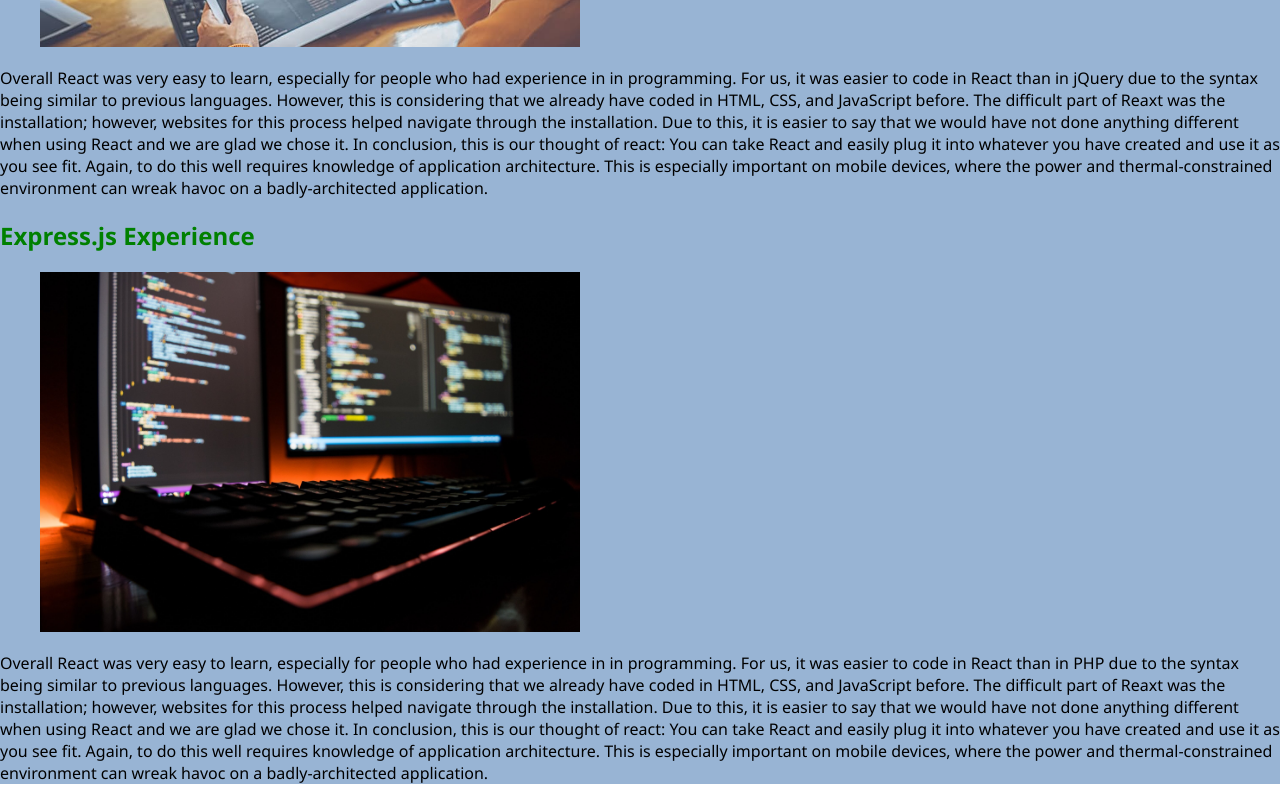
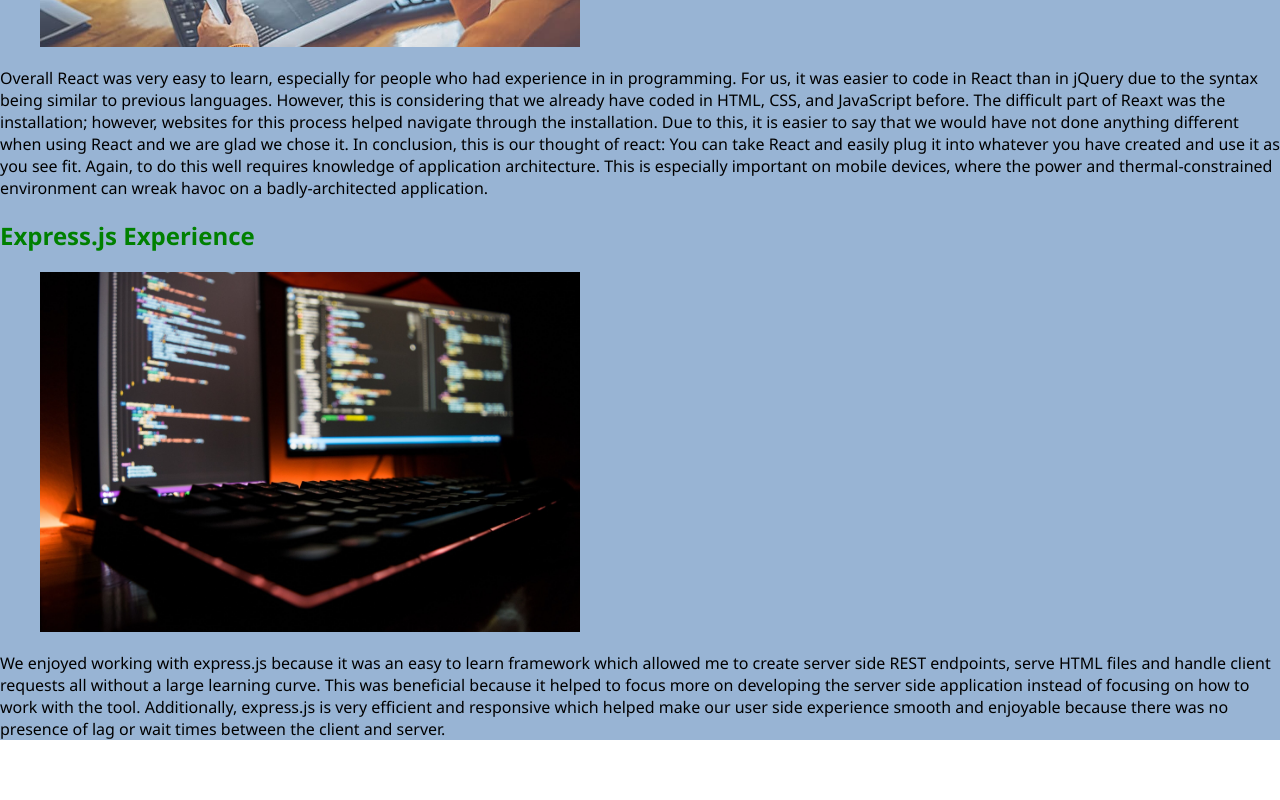
Before and after one commit to JacobRajah/CPS530FINALPROJ, a React (Create React App) app in the folder client/: page /page5 in a window 1280 px wide. Shown: the part 515-1315 px from the top of the page. After the commit the page ends 1271 px from the top, so only its background shows below. Built offline with nearby package versions, Linux system fonts and the light colour scheme.

Commit message:
Added content for page 5

```diff
--- a/client/src/components/page5/page5.js
+++ b/client/src/components/page5/page5.js
@@ -25,14 +25,12 @@ function Page5()
                 <figure>
                 <img className="img-p3" src={Back} alt="Back End"></img>
                 </figure>
-                <p className="para">Overall React was very easy to learn, especially for people who had experience in in programming.
-                For us, it was easier to code in React than in PHP due to the syntax being similar to previous languages. However, this is considering
-                that we already have coded in HTML, CSS, and JavaScript before. The difficult part of Reaxt was the installation; however, websites for this process
-                helped navigate through the installation. Due to this, it is easier to say that we would have not done anything different when using React and we
-                are glad we chose it. In conclusion, this is our thought of react: You can take React and easily plug it into whatever you have created and use it as you see fit.
-                Again, to do this well requires knowledge of application architecture.
-                This is especially important on mobile devices, where the power and thermal-constrained environment can wreak havoc on a
-                badly-architected application.</p>
+                <p className="para">We enjoyed working with express.js because it was an easy to learn framework which allowed me to create server side REST endpoints,
+                serve HTML files and handle client requests all without a large learning curve.
+                This was beneficial because it helped to focus more on developing the server side
+                application instead of focusing on how to work with the tool. Additionally, express.js is very efficient and responsive
+                which helped make our user side experience smooth and enjoyable because there was no presence of lag or wait times between the
+                client and server.</p>
             </div>
     );
 }
```
